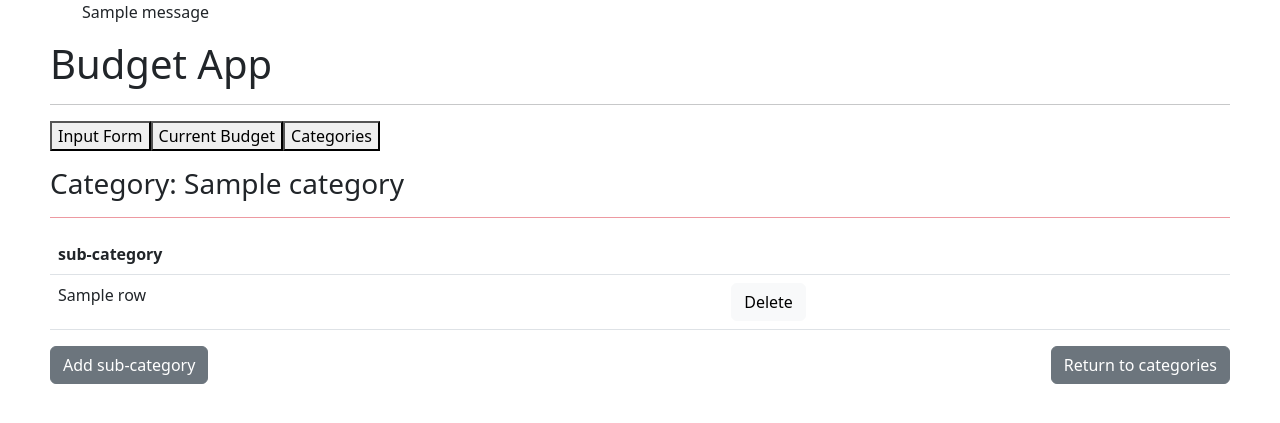
After one commit to MatMia/BudgetApp, a Flask app: template templates/sub_categories_table.html in a window 1280 px wide. The commit adds this page. Shown: the top 423 px of the page. Run offline with Flask 2, Linux system fonts and the light colour scheme; the template is opened without the code that fills it: most values are stand-ins (such as "Sample title", 1, 10 or a date in 2020); one stand-in notice (Sample message) is shown; parts of the project's set-up code (start-up, migrations or seed data) failed here and were passed over; some libraries are stand-ins or nearby versions.

Commit message:
sub-categories & date added, interaction improved

```diff
--- a/app.py
+++ b/app.py
@@ -1,6 +1,6 @@
-from flask import Flask, flash, request, render_template, session, redirect, url_for
+from flask import Flask, flash, request, render_template, session, redirect, url_for, jsonify
 from markupsafe import escape
-from .db import BudgetDB, CategoriesDB
+from .db import BudgetDB, CategoriesDB, SubCategoriesDB
 from flask_table import Table, Col
 
 
@@ -11,9 +11,11 @@ app.secret_key = b'_5#y2L"F4Q8z\n\xec]/'
 #main page and input form endpoints
 @app.route("/")
 def expenses_main():
-    return render_template("index.html", validity_class_name="form-control is-invalid", validity_class_value="form-control is-invalid", \
-        invalid_feedback_name="", invalid_feedback_value="", \
-            input_form_buttom="nav-link active", current_budget_button="nav-link", categories_button = "nav-link")
+        categories = ShowBudgetTable.show_categories_table()
+        return render_template("index.html", validity_class_name="form-control is-invalid", validity_class_value="form-control is-invalid", \
+            invalid_feedback_name="", invalid_feedback_value="", \
+                input_form_buttom="nav-link active", current_budget_button="nav-link", categories_button = "nav-link", \
+                    categories=categories, sub_categories=[])
 
 @app.route('/', methods=['GET', 'POST'])
 def expense_input():
@@ -28,6 +30,20 @@ def expense_input():
 
     elif request.form.get("menu_categories") == "my_categories":
         return redirect(url_for('show_db_categories'))
+
+
+
+#read sub_categories from the category value - AJAX
+@app.route('/input_sub_category', methods=['GET', 'POST'])
+def input_sub_category():
+        active_category = [name for name, value in request.form.to_dict().items()][0]
+        sub_categories = ShowBudgetTable.show_sub_categories_table(active_category)
+        ajax_dict = {}
+        for i, value in enumerate(sub_categories.items):
+            ajax_dict.update({value.name : i})
+        return (jsonify(ajax_dict))
+
+
 
 
 #budget status endpoints
@@ -56,6 +72,8 @@ def return_to_input():
         return redirect(url_for('show_db_categories'))
 
 
+
+
 #categories endpoints
 @app.route("/categories")
 def show_db_categories():
@@ -65,9 +83,16 @@ def show_db_categories():
 
 @app.route('/categories', methods=['GET', 'POST'])
 def categories_actions():
-    if request.form.get("delete_category_record"):
+    if request.form.get("add_category") == "my_category":
+        return InputForm.category_input_form()
+
+    elif request.form.get("delete_category_record"):
         CategoriesDB.delete_record(request.form.get("delete_category_record"))
         return succesfull_message_categories('delete', request.form.get("delete_category_record"))
+
+    elif request.form.get("show_subcategories"):
+        category = request.form.get("show_subcategories")
+        return redirect(url_for('show_db_sub_categories', category=category))
 
     elif request.form.get("menu_input_form") == "my_input_form":
         return redirect(url_for('expenses_main'))
@@ -78,8 +103,39 @@ def categories_actions():
     elif request.form.get("menu_categories") == "my_categories":
         return redirect(url_for('show_db_categories'))
 
-    elif request.form.get("add_category") == "my_category":
-        return InputForm.category_input_form()
+
+
+
+
+#sub_categories endpoints
+@app.route("/sub_categories/<category>")
+def show_db_sub_categories(category):
+    table = ShowBudgetTable.show_sub_categories_table(category)
+    return render_template("sub_categories_table.html", table=table, category=category, \
+        input_form_buttom="nav-link", current_budget_button="nav-link", categories_button = "nav-link active")
+
+@app.route('/sub_categories/<category>', methods=['GET', 'POST'])
+def sub_categories_actions(category):
+    if request.form.get("add_sub_category") == "my_sub_category":
+        return InputForm.sub_category_input_form(category)
+
+    elif request.form.get("delete_sub_category_record"):
+        SubCategoriesDB.delete_record(category, request.form.get("delete_sub_category_record"))
+        return succesfull_message_sub_categories('delete', request.form.get("delete_sub_category_record"), category)
+
+    elif request.form.get("btn") == "return_to_categories":
+        return redirect(url_for('show_db_categories'))
+
+    elif request.form.get("menu_input_form") == "my_input_form":
+        return redirect(url_for('expenses_main'))
+
+    elif request.form.get("menu_current_budget") == "my_current_budget":
+        return redirect(url_for('show_db_state'))
+
+    elif request.form.get("menu_categories") == "my_categories":
+        return redirect(url_for('show_db_categories'))
+
+
 
 
 #flash messages handler
@@ -99,13 +155,30 @@ def succesfull_message_categories(action, name):
         flash("Record deleted succesfully")
         return redirect(url_for('show_db_categories'))
 
+def succesfull_message_sub_categories(action, name, category):
+    if action == 'submit':
+        flash("Request submitted succesfully with \n\n name: " + name)
+        return redirect(url_for('show_db_sub_categories', category=category))
+    elif action == 'delete':
+        flash("Record deleted succesfully")
+        return redirect(url_for('show_db_sub_categories', category=category))
 
-def insert_to_budget_db(expense_name, expense_value):
-    BudgetDB.insert_row(expense_name, expense_value, clear_db='N')
+
+
+
+#insert records to DB
+def insert_to_budget_db(expense_name, expense_value, expense_category, expense_sub_category, expense_date):
+    BudgetDB.insert_row(expense_name, expense_value, expense_category, expense_sub_category, expense_date, clear_db='N')
 
 def insert_to_categories_db(category_name):
     CategoriesDB.insert_row(category_name, clear_db='N')
 
+def insert_to_sub_categories_db(category, sub_category_name):
+    SubCategoriesDB.insert_row(category, sub_category_name, clear_db='N')
+
+
+
+#supporting functions - type validation
 def isfloat(num):
     try:
         float(num)
@@ -113,6 +186,9 @@ def isfloat(num):
     except ValueError:
         return False
 
+
+
+#input form validation
 class InputFormValidation(object):
 
     def __init__(self, key, name):
@@ -127,11 +203,12 @@ class InputFormValidation(object):
                 return False
 
     def check_length(self):
-        if self.name == "expense_name" or self.name == "category_name":
+        if self.name == "expense_name" or self.name == "category_name" or self.name == "sub_category_name":
             if len(self.key) > 2:
                 return True
             else:
                 return False
+
 
 class InputForm():
 
@@ -139,6 +216,9 @@ class InputForm():
     def main_input_form():
         expense_name =  request.form.get("expense_name")
         expense_value = request.form.get("expense_value")
+        expense_category = request.form.get("expense_category")
+        expense_sub_category = request.form.get("expense_sub_category")
+        expense_date = request.form.get("expense_date")
 
         nameValidator = InputFormValidation(expense_name, "expense_name")
         valueValidator = InputFormValidation(expense_value, "expense_value")
@@ -161,13 +241,17 @@ class InputForm():
 
         # summary validation condition
         if name_boolean is True and value_boolean is True:
-            insert_to_budget_db(expense_name, expense_value)
+            insert_to_budget_db(expense_name, expense_value, expense_category, expense_sub_category, expense_date)
+            print(expense_name, expense_value, expense_category, expense_sub_category, expense_date)
             return succesfull_message_budget('submit', name=expense_name, value=expense_value)
         else:
+            categories = ShowBudgetTable.show_categories_table()
             return render_template("index.html", validity_class_name="form-control is-invalid", validity_class_value="form-control is-invalid", \
                 invalid_feedback_name=invalid_feedback_name, invalid_feedback_value=invalid_feedback_value, \
-                    input_form_buttom="nav-link active", current_budget_button="nav-link", categories_button = "nav-link")
+                    input_form_buttom="nav-link active", current_budget_button="nav-link", categories_button = "nav-link", \
+                        categories=categories, sub_categories=[])
 
+    #category input form
     def category_input_form():
         category_name =  request.form.get("category_name")
         categoryValidator = InputFormValidation(category_name, "category_name")
@@ -188,6 +272,28 @@ class InputForm():
             flash("Category hasn't been submitted. " + invalid_feedback_category + " Please re-submit the category.")
             return redirect(url_for('show_db_categories'))
 
+    #sub_category input form
+    def sub_category_input_form(category):
+        sub_category_name =  request.form.get("sub_category_name")
+        sub_categoryValidator = InputFormValidation(sub_category_name, "sub_category_name")
+
+        # name field validation
+        if sub_categoryValidator.check_length() is False:
+            invalid_feedback_sub_category = "Sub-category needs to have at least 3 characters."
+            sub_category_boolean = False
+        else:
+            invalid_feedback_sub_category = ""
+            sub_category_boolean = True
+
+        # summary validation condition
+        if sub_category_boolean is True:
+            insert_to_sub_categories_db(category, sub_category_name)
+            return succesfull_message_sub_categories('submit', sub_category_name, category)
+        else:
+            flash("Category hasn't been submitted. " + invalid_feedback_sub_category + " Please re-submit the category.")
+            return redirect(url_for('show_db_sub_categories', category=category))
+
+
 class BudgetItemTable(Table):
 
     name = Col('expense_name')
@@ -197,17 +303,33 @@ class CategoriesItemTable(Table):
 
     name = Col('categories_name')
 
+class SubCategoriesItemTable(Table):
+
+    name = Col('sub_categories_name')
+
 class BudgetItem(object):
 
-    def __init__(self, name, value):
+    def __init__(self, name, value, category, sub_category, date):
         self.name = name
         self.value = value
+        self.category = category
+        self.sub_category = sub_category
+        self.date = date
 
 class CategoriesItem(object):
 
     def __init__(self, name):
         self.name = name
 
+class SubCategoriesItem(object):
+
+    def __init__(self, name):
+        self.name = name
+
+
+
+
+#show DB states
 class ShowBudgetTable():
 
     def show_budget_table():
@@ -216,7 +338,7 @@ class ShowBudgetTable():
         value_sum = 0
         for record in db_results:
             value_sum += float(record[1])
-            table_results.append(BudgetItem(record[0],record[1]))
+            table_results.append(BudgetItem(record[0],record[1],record[2],record[3],record[4]))
         table = BudgetItemTable(table_results)
         return (table, value_sum)
 
@@ -228,5 +350,16 @@ class ShowBudgetTable():
         table = CategoriesItemTable(table_results)
         return (table)
 
+    def show_sub_categories_table(category):
+        db_results = SubCategoriesDB.show_db(category)
+        table_results = []
+        for record in db_results:
+            table_results.append(SubCategoriesItem(record[0]))
+        table = SubCategoriesItemTable(table_results)
+        return (table)
+
+
+
+#main application handler
 if __name__ == "__main__":
     app.run(host='0.0.0.0', port=8080, debug=True)
--- a/templates/base.html
+++ b/templates/base.html
@@ -12,7 +12,12 @@
 </head>
 
 <body>
+  <script src="https://ajax.googleapis.com/ajax/libs/jquery/3.5.1/jquery.min.js"></script>
     <script src="https://cdn.jsdelivr.net/npm/bootstrap@5.2.0-beta1/dist/js/bootstrap.bundle.min.js" integrity="sha384-pprn3073KE6tl6bjs2QrFaJGz5/SUsLqktiwsUTF55Jfv3qYSDhgCecCxMW52nD2" crossorigin="anonymous"></script>
+    <script type="text/javascript" src="https://code.jquery.com/jquery-1.11.3.min.js"></script>
+    <script type="text/javascript" src="https://cdnjs.cloudflare.com/ajax/libs/bootstrap-datepicker/1.4.1/js/bootstrap-datepicker.min.js"></script>
+    <link rel="stylesheet" href="https://cdnjs.cloudflare.com/ajax/libs/bootstrap-datepicker/1.4.1/css/bootstrap-datepicker3.css"/>
+
     <h1>Budget App</h1>
 
     <hr>
--- a/templates/categories_table.html
+++ b/templates/categories_table.html
@@ -24,7 +24,7 @@
     <thead>
     <tr>
         <th>category</th>
-        <th>button</th>
+        <th></th>
     </tr>
     </thead>
 
@@ -34,7 +34,7 @@
         <tr>
             <td>{{row.name}}</td>
             <td>
-                <form method="GET">
+                <form method="POST">
                 <button class="btn btn-light" name="show_subcategories"
                 value={{row.name}}>Show sub-categories</button>
                 </form>
--- /dev/null
+++ b/templates/sub_categories_table.html
@@ -0,0 +1,82 @@
+{% extends "base.html" %}
+
+{% block head %}
+    {{ super() }}
+
+            {% with messages = get_flashed_messages() %}
+        {% if messages %}
+            <ul class=flashes>
+            {% for message in messages %}
+            {{ message }}
+            {% endfor %}
+            </ul>
+        {% endif %}
+        {% endwith %}
+{% endblock %}
+
+{% block content %}
+
+<h3>Category: {{category}}</h3>
+    <hr class="text-danger border-2 opacity-50">
+
+   <table class="table">
+
+    <thead>
+    <tr>
+        <th>sub-category</th>
+        <th></th>
+    </tr>
+    </thead>
+
+    <tbody>
+
+        {% for row in table.items %}
+        <tr>
+            <td>{{row.name}}</td>
+            <td>
+                <form method="POST">
+                <button class="btn btn-light" name="delete_sub_category_record"
+                value={{row.name}}>Delete</button>
+                </form>
+            </td>
+        </tr>
+        {% endfor %}
+
+    </tbody>
+
+    </table>
+
+    <button type="button" class="btn btn-secondary" data-bs-toggle="modal" data-bs-target="#exampleModal" data-bs-whatever="@mdo">Add sub-category</button>
+
+    <div class="modal fade" id="exampleModal" tabindex="-1" aria-labelledby="exampleModalLabel" aria-hidden="true">
+        <div class="modal-dialog">
+          <div class="modal-content">
+            <div class="modal-header">
+              <h5 class="modal-title" id="exampleModalLabel">New sub-category</h5>
+              <button type="button" class="btn-close" data-bs-dismiss="modal" aria-label="Close"></button>
+            </div>
+            <form method="POST" autocomplete="off">
+            <div class="modal-body">
+                <div class="mb-3">
+                  <label for="sub_category_name" class="col-form-label">Sub-category name:</label>
+                  <input type="text" class="form-control" name="sub_category_name" required>
+                </div>
+            </div>
+            <div class="modal-footer">
+                    <button type="button" class="btn btn-secondary" data-bs-dismiss="modal">Close</button>
+                    <button class="btn btn-primary" name="add_sub_category" value="my_sub_category">Submit</button>
+            </div>
+            </form>
+          </div>
+      </div>
+    </div>
+
+    <div style='float: right;'>
+        <form method="POST">
+          <button class="btn btn-secondary" name="btn"
+          value="return_to_categories">Return to categories</button>
+          </form>
+        </div>
+
+
+{% endblock %}
```
Also changed, not shown: db.py (+61 -13 lines), templates/budget_table.html (+8 -2 lines), templates/index.html (+91 -4 lines), budget.db, categories.db, package-lock.json (added), sub_categories.db (added).
